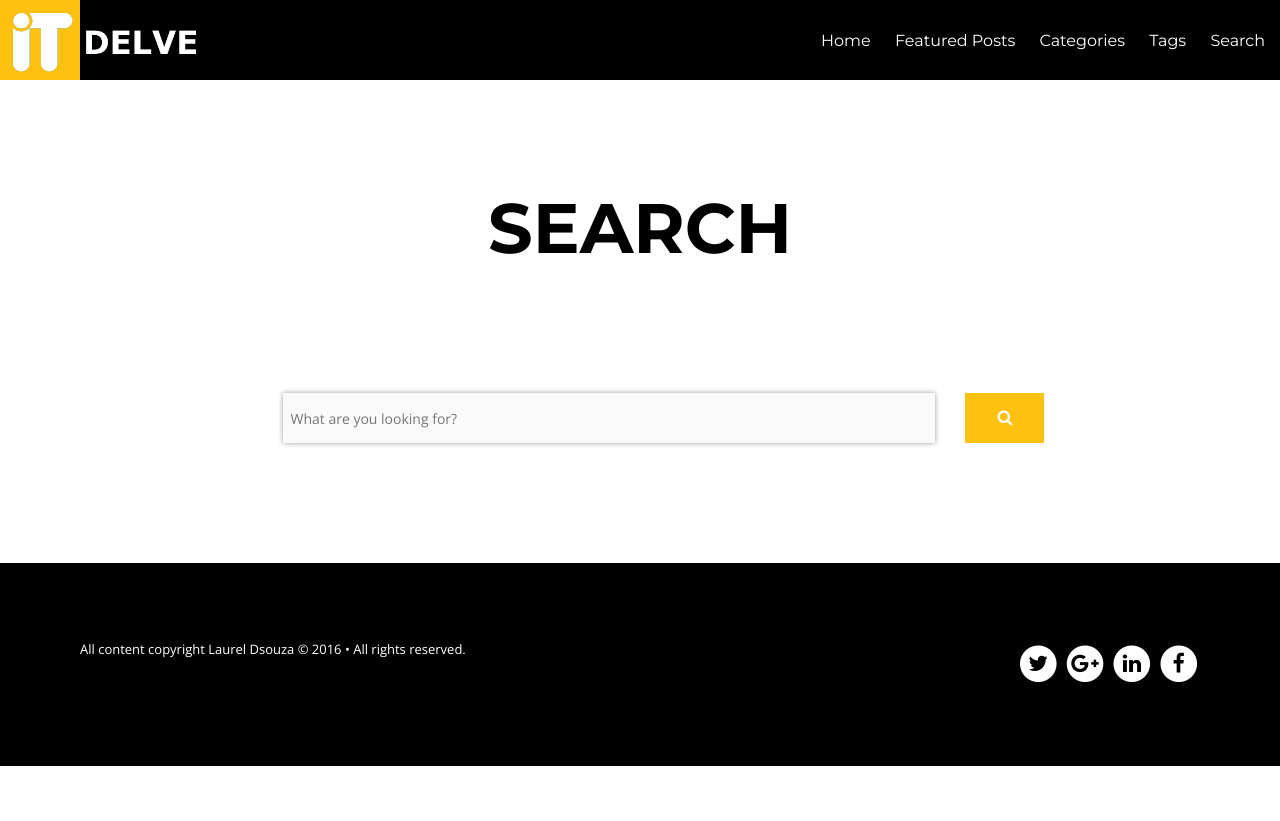
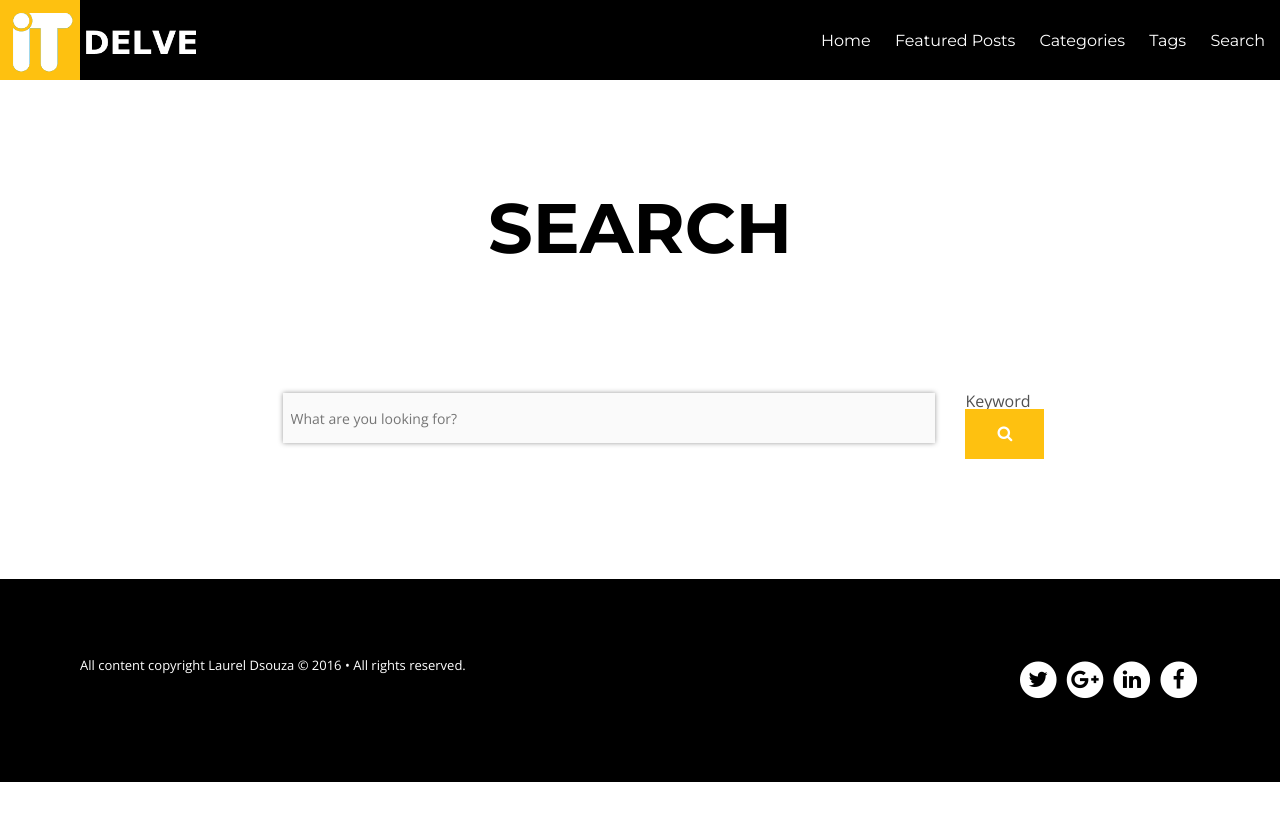
Before and after one commit to ldsouza/ldsouza.github.io, a Jekyll site: the page built from search/index.md, in a window 1280 px wide. Shown: the top 821 px of the page. Built offline with Jekyll 4.4.1, drawn with Linux system fonts in a browser that asks for light colours; nearby versions of some CDN libraries.

Commit message:
Update index.md

```diff
--- a/search/index.md
+++ b/search/index.md
@@ -20,6 +20,17 @@
   <input style="height: 50px; border-width:0px;" type="search" name="q" id="q" placeholder="What are you looking for?" data-search-input autofocus />
 		 </div>
  <div class="small-1 columns">
+  <div class=" keyword">
+          <a href="#" data-dropdown="drop3">
+            Keyword
+            <div class="arrow-down"></div>
+          </a>
+          <ul id="drop3" class="f-dropdown content" data-dropdown-content style="position: absolute;  left: -99999px;">
+            <li><a href="#"> Keyword</a></li>
+            <li><a href="#"> Keyword</a></li>
+            <li><a href="#">Keyword</a></li>
+          </ul>
+        </div>
 <button style="height: 50px; background-color: #FEC110;" type="submit"><i class="fa fa-search"></i></button>
   </div>
 </form>
```
